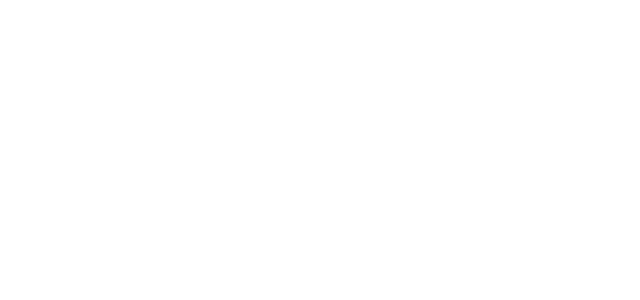
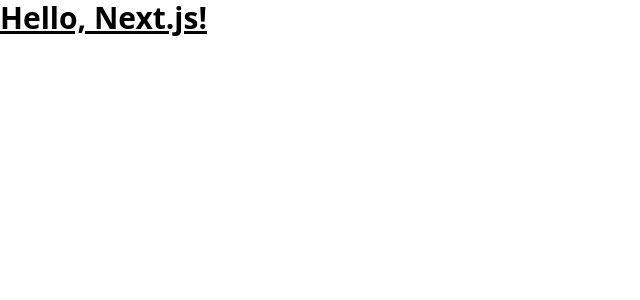
Before and after one commit to AKSizov/sizov.dev, a Next.js app: page / in a window 1280 px wide. Shown: the top 300 px of the page, without its empty margins (0-640 px from the left). Built offline with nearby package versions, Linux system fonts and the light colour scheme.

Commit message:
added tw css

```diff
--- a/package.json
+++ b/package.json
@@ -13,11 +13,14 @@
     "@types/node": "18.11.17",
     "@types/react": "18.0.26",
     "@types/react-dom": "18.0.9",
+    "autoprefixer": "^10.4.13",
     "eslint": "8.30.0",
     "eslint-config-next": "13.1.0",
     "next": "13.1.0",
+    "postcss": "^8.4.20",
     "react": "18.2.0",
     "react-dom": "18.2.0",
+    "tailwindcss": "^3.2.4",
     "typescript": "4.9.4"
   }
 }
--- a/pages/index.tsx
+++ b/pages/index.tsx
@@ -1,5 +1,6 @@
 import Head from 'next/head'
 import Image from 'next/image'
+import 'tw-elements';
 import { Inter } from '@next/font/google'
 
 const inter = Inter({ subsets: ['latin'] })
@@ -13,8 +14,10 @@
         <meta name="viewport" content="width=device-width, initial-scale=1" />
         <link rel="icon" href="/favicon.ico" />
       </Head>
-      <main>
-
+    <main className="dark:bg-zinc-900 min-h-screen dark:text-white">
+        <h1 className="text-3xl font-bold underline">
+          Hello, Next.js!
+        </h1>
       </main>
     </>
   )
--- /dev/null
+++ b/postcss.config.js
@@ -0,0 +1,6 @@
+module.exports = {
+  plugins: {
+    tailwindcss: {},
+    autoprefixer: {},
+  },
+}
--- a/styles/globals.css
+++ b/styles/globals.css
@@ -1,3 +1,7 @@
+@tailwind base;
+@tailwind components;
+@tailwind utilities;
+
 * {
   box-sizing: border-box;
   padding: 0;
--- /dev/null
+++ b/tailwind.config.js
@@ -0,0 +1,12 @@
+/** @type {import('tailwindcss').Config} */
+module.exports = {
+  content: [
+    "./app/**/*.{js,ts,jsx,tsx}",
+    "./pages/**/*.{js,ts,jsx,tsx}",
+    "./components/**/*.{js,ts,jsx,tsx}"
+  ],
+  theme: {
+    extend: {},
+  },
+  plugins: [],
+}
```
Also changed, not shown: 1 other file (tests, documents, lock files or other folders).
